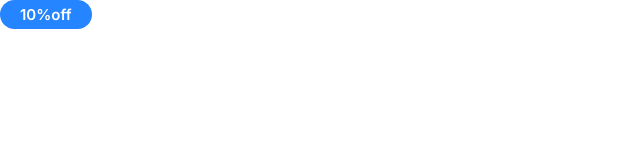
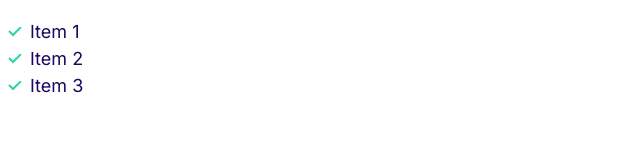
Before and after one commit to FaizAbbas/Hosting-website, a plain HTML site: page index.html in a window 1280 px wide. Shown: the whole page, without its empty margins (0-640 px from the left). Drawn offline with Linux system fonts and the light colour scheme.

Commit message:
Item list

```diff
--- a/CSS/styles.css
+++ b/CSS/styles.css
@@ -97,3 +97,25 @@ a {
         font-size: 1.2rem;
     }
 }
+
+.list {
+    list-style: none;
+    padding-left: 0;
+    color: var(--color-headings);
+}
+.list--inline .list__item {
+    display: inline-block;
+    margin-right: 2rem;
+}
+.list--tick {
+    list-style-image: url(../images/tick.svg);
+    padding-left: 3rem;
+}
+.list--tick .list__item {
+    padding-left: 0.5rem;
+}
+@media screen and (min-width: 1024px) {
+    .list--tick .list__item {
+        padding-left: 0;
+    }
+}
--- a/index.html
+++ b/index.html
@@ -14,6 +14,10 @@
     <link rel="stylesheet" href="CSS/styles.css" />
   </head>
   <body>
-    <span class="badge badge--primary">10%off</span>
+    <ul class="list list--tick">
+      <li class="list__item">Item 1</li>
+      <li class="list__item">Item 2</li>
+      <li class="list__item">Item 3</li>
+    </ul>
   </body>
 </html>
```
Also changed, not shown: components/lists.html (added, +5 -0 lines), images/tick.svg (added).
